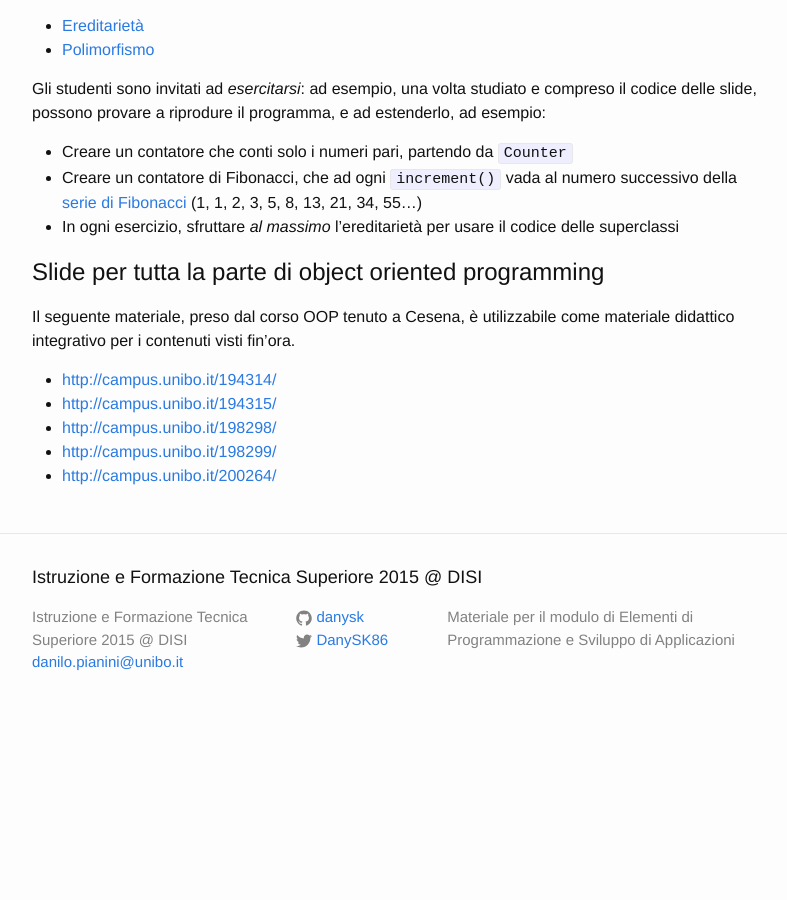
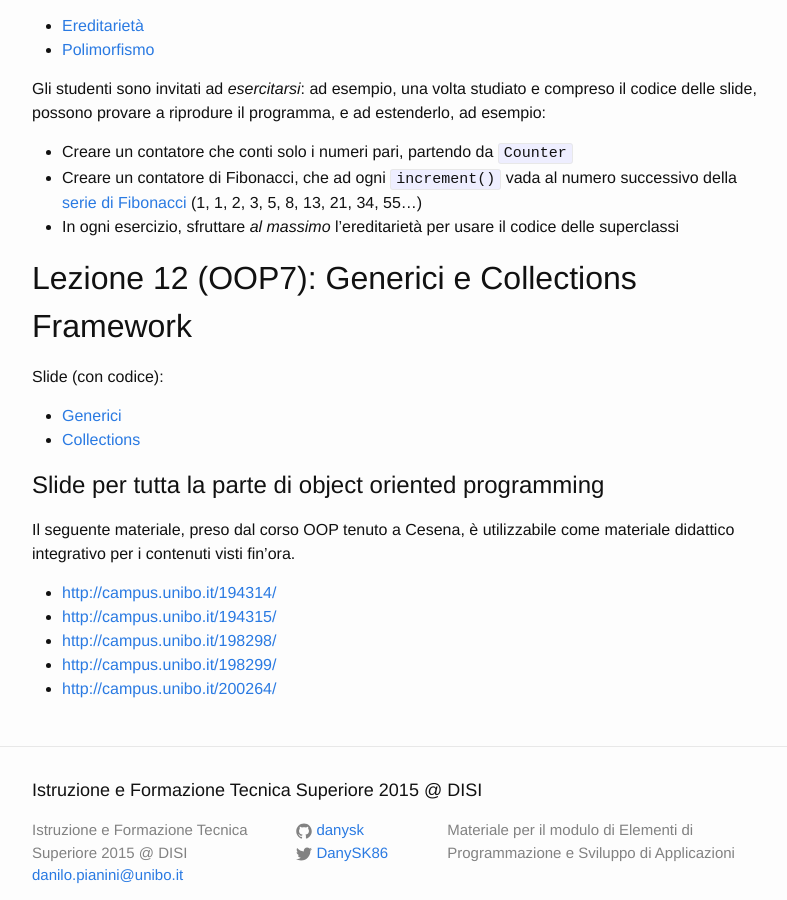
Before and after one commit to APICe-at-DISI/ifts2015, a Jekyll site: the page built from index.md, in a window 1280 px wide and 900 px high, scrolled down 38668 px. Shown: the whole window, without its empty margins (238-1025 px from the left). Built offline with Jekyll 4.4.1, drawn with Linux system fonts in a browser that asks for light colours; before the commit the page ends 39402 px from its top, so only the background shows below that.

Commit message:
Prepare for lesson 12

```diff
--- a/index.md
+++ b/index.md
@@ -1405,6 +1405,16 @@ Gli studenti sono invitati ad *esercitarsi*: ad esempio, una volta studiato e co
 * Creare un contatore di Fibonacci, che ad ogni  `increment()` vada al numero successivo della [serie di Fibonacci](https://it.wikipedia.org/wiki/Successione_di_Fibonacci) (1, 1, 2, 3, 5, 8, 13, 21, 34, 55...)
 * In ogni esercizio, sfruttare *al massimo* l'ereditarietà per usare il codice delle superclassi
 
+# Lezione 12 (OOP7): Generici e Collections Framework
+
+Slide (con codice):
+
+* [Generici](12/09-Generics.pdf)
+* [Collections](11/10-Collections.pdf)
+
+
+
+
 ## Slide per tutta la parte di object oriented programming
 
 Il seguente materiale, preso dal corso OOP tenuto a Cesena, è utilizzabile come materiale didattico integrativo per i contenuti visti fin'ora.
```
Also changed, not shown: 2 other files.
